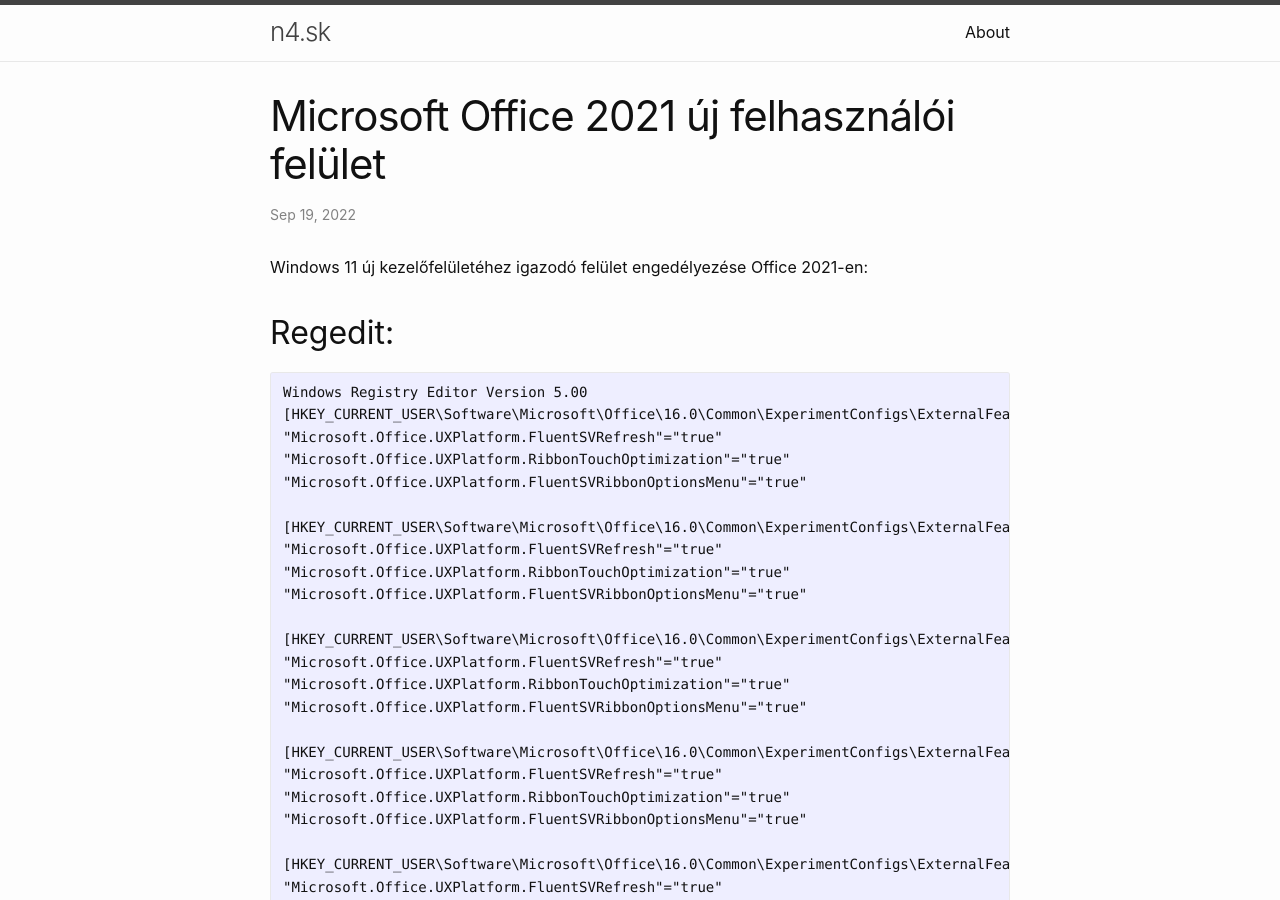
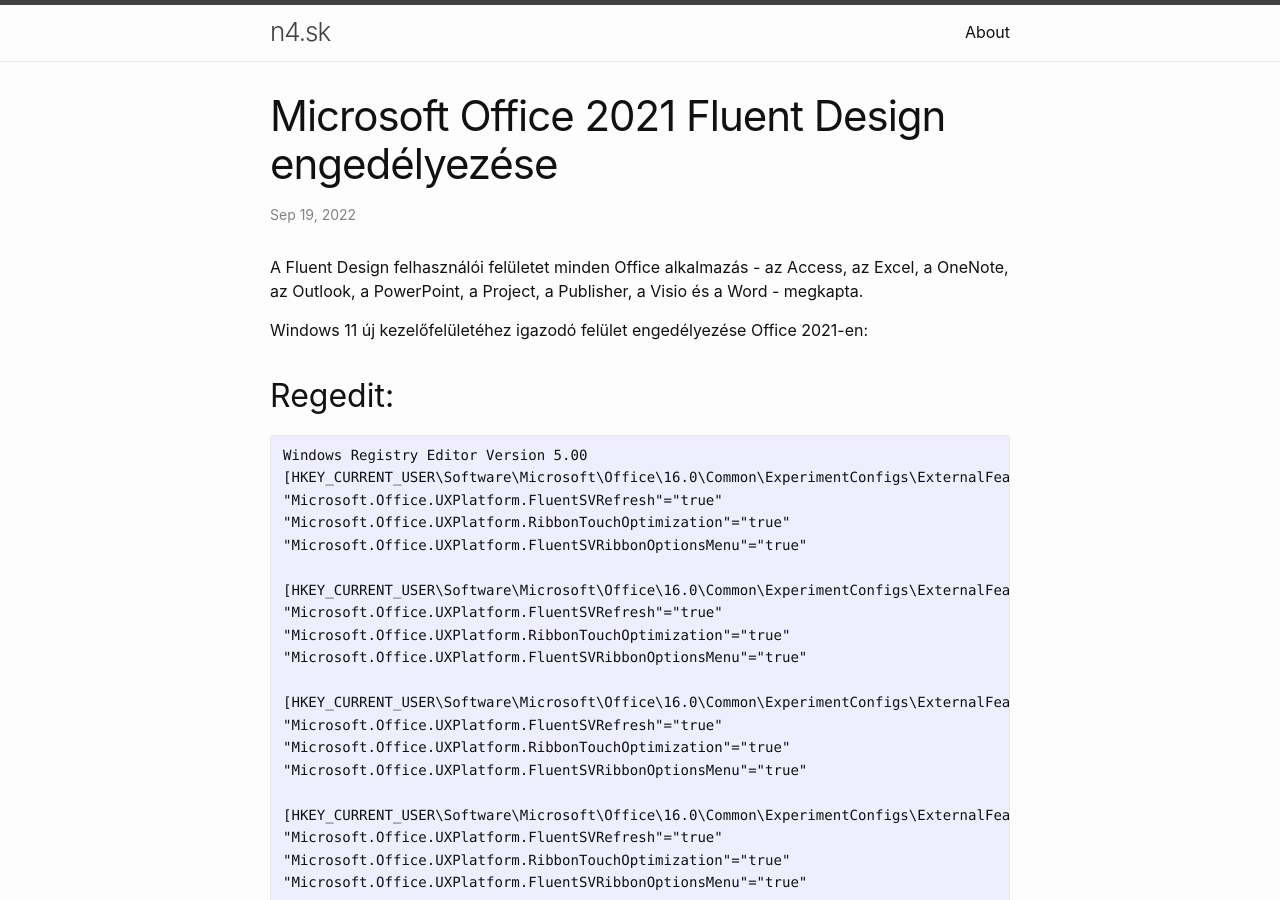
Before and after one commit to nagyfrankie/nagyfrankie.github.io, a Jekyll site: the page built from _posts/2022-09-19-office-2021-new-ui.md, in a window 1280 px wide and 900 px high. Built offline with Jekyll 4.4.1, drawn with Linux system fonts in a browser that asks for light colours.

Commit message:
Update 2022-09-19-office-2021-new-ui.md

```diff
--- a/_posts/2022-09-19-office-2021-new-ui.md
+++ b/_posts/2022-09-19-office-2021-new-ui.md
@@ -1,8 +1,10 @@
 ---
 layout: post
-title: "Microsoft Office 2021 új felhasználói felület"
+title: "Microsoft Office 2021 Fluent Design engedélyezése"
 categories: software
 ---
+
+A Fluent Design felhasználói felületet minden Office alkalmazás - az Access, az Excel, a OneNote, az Outlook, a PowerPoint, a Project, a Publisher, a Visio és a Word - megkapta.
 
 Windows 11 új kezelőfelületéhez igazodó felület engedélyezése Office 2021-en:
 
```
